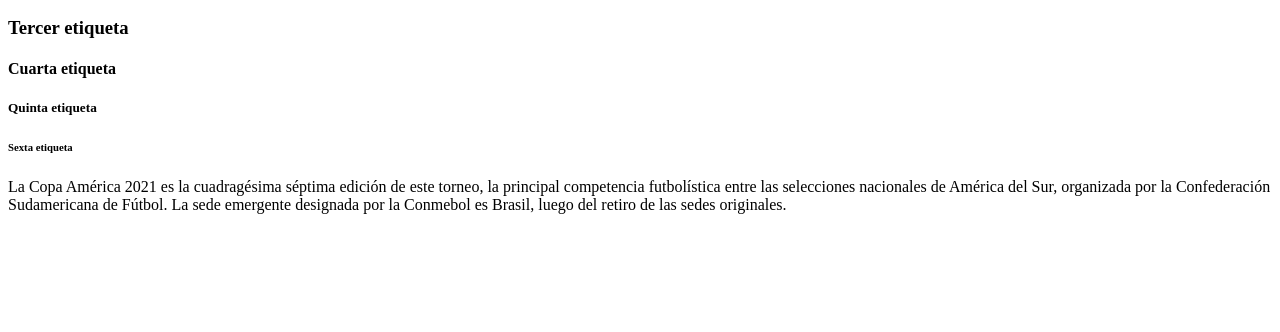
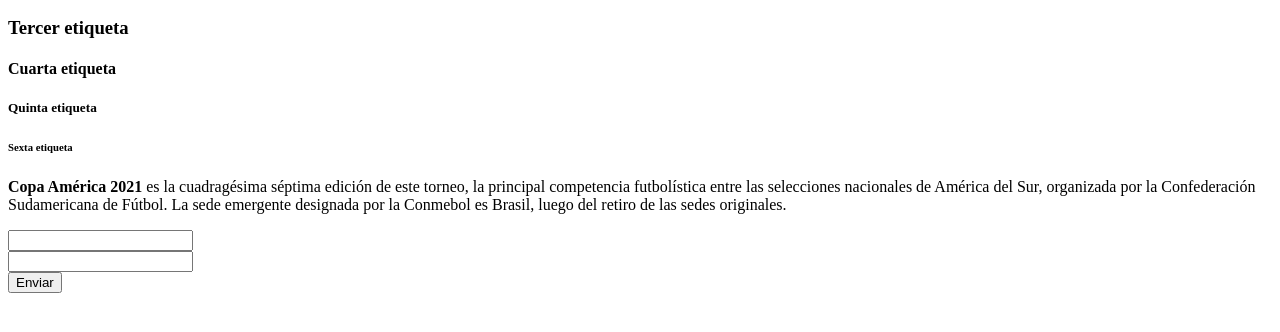
Before and after one commit to ahjimenez/santander-front, a plain HTML site: page index.html in a window 1280 px wide. Shown: the part 110-442 px from the top of the page. Drawn offline with Linux system fonts and the light colour scheme.

Commit message:
formulario

```diff
--- a/index.html
+++ b/index.html
@@ -13,6 +13,13 @@
 <h4> Cuarta etiqueta </h4>
 <h5> Quinta etiqueta </h5>
 <h6> Sexta etiqueta </h6>
-<p>La Copa América 2021 es la cuadragésima séptima edición de este torneo, la principal competencia futbolística entre las selecciones nacionales de América del Sur, organizada por la Confederación Sudamericana de Fútbol. La sede emergente designada por la Conmebol es Brasil, luego del retiro de las sedes originales.</p>
+<p>
+    <b>Copa América 2021</b>
+    es la cuadragésima séptima edición de este torneo, la principal competencia futbolística entre las selecciones nacionales de América del Sur, organizada por la Confederación Sudamericana de Fútbol. La sede emergente designada por la Conmebol es Brasil, luego del retiro de las sedes originales.
+</p>
+<form action=""></form>
+<input type="text"><br>
+<input type="email"><br>
+<button type="submit">Enviar</button>
 </body>
 </html>
```
